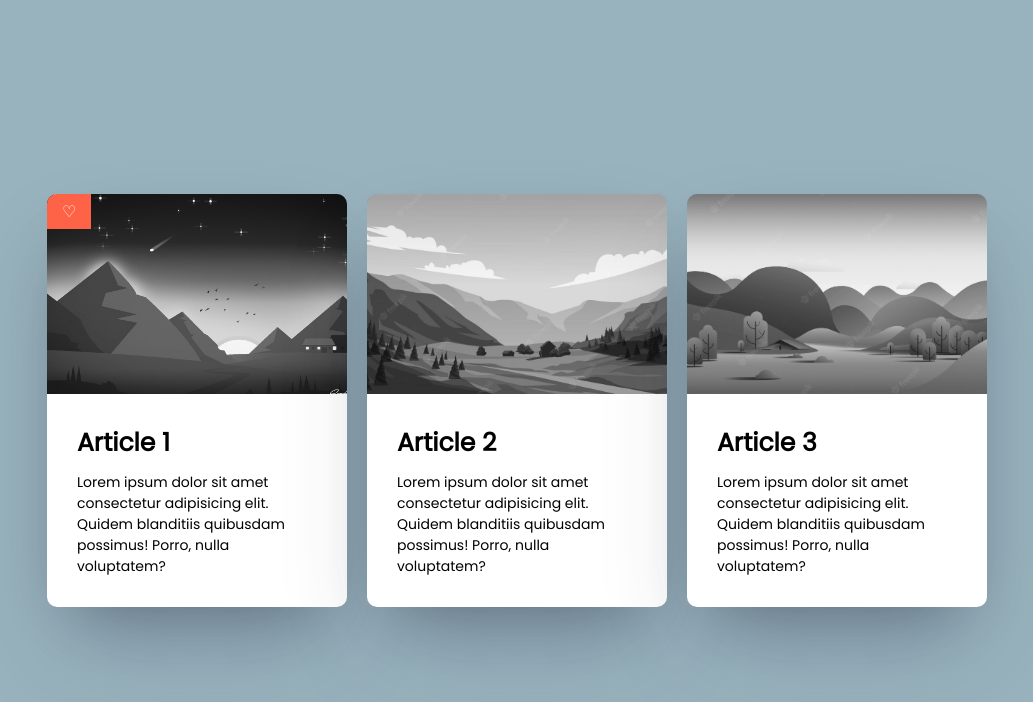
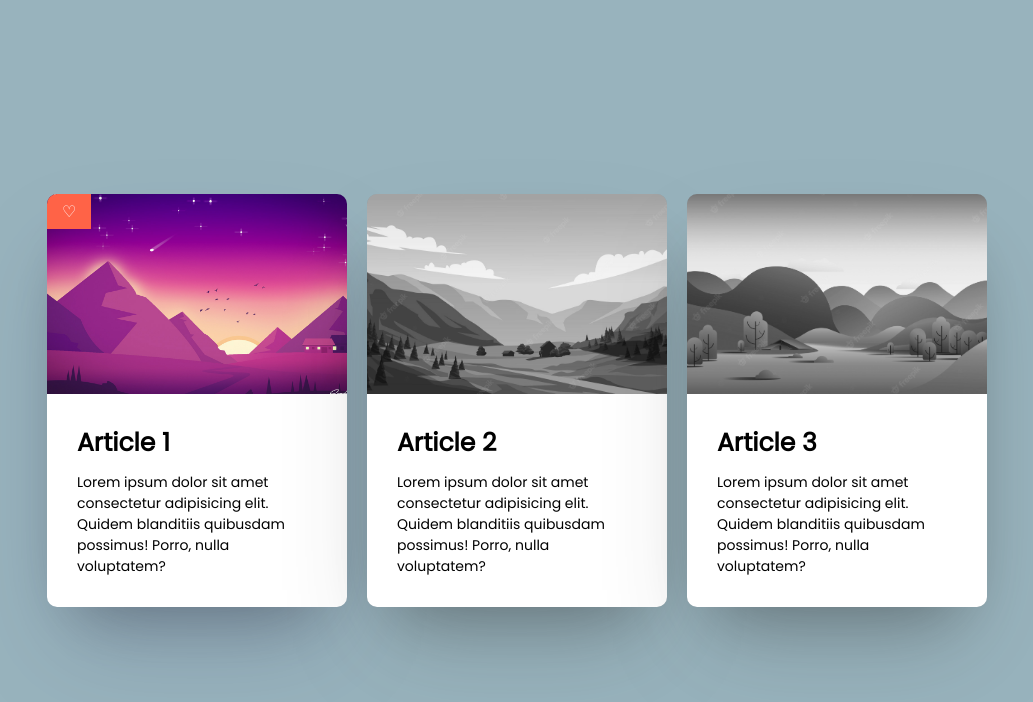
Before and after one commit to saidtimaev/flexCard, a plain HTML site: page index.html in a window 1280 px wide. In both pictures the pointer is over the element 320 px from the left and 400 px from the top of the page. Shown: the whole page, without its empty margins (123-1156 px from the left). Drawn offline with Linux system fonts and the light colour scheme.

Commit message:
Les effets sur le card s'appliquent maintenant quand on passer le curseur par dessus

```diff
--- a/css/style.css
+++ b/css/style.css
@@ -24,6 +24,7 @@
     box-shadow: rgba(50, 50, 93, 0.25) 0px 50px 100px -20px, rgba(0, 0, 0, 0.3) 0px 30px 60px -30px, rgba(10, 37, 64, 0.35) 0px -2px 6px 0px inset;
     position: relative; /* La positions des éléments enfants sera relative à card */
     transition: box-shadow 0.3s ease-in-out; /* Add transition for box-shadow */
+    filter: grayscale(1); /*Ajoute un filtre gris*/
 
 
 
@@ -41,13 +42,12 @@
     width: 100%;
     height: 100%;
     object-fit: cover;
-    filter: grayscale(1); /*Ajoute un filtre gris*/
     transition: transform 0.3s ease-in-out; /* Ajoute une transition pour l'effet de zoom */
 
 }
 
 /*Hover (pseudo classe) permet de faire une action quand on passe le curseur par dessus la boîte element*/
-.card-header img:hover{
+.card:hover{
     filter: grayscale(0); /*Enlève le filtre gris*/
 
 }
```
